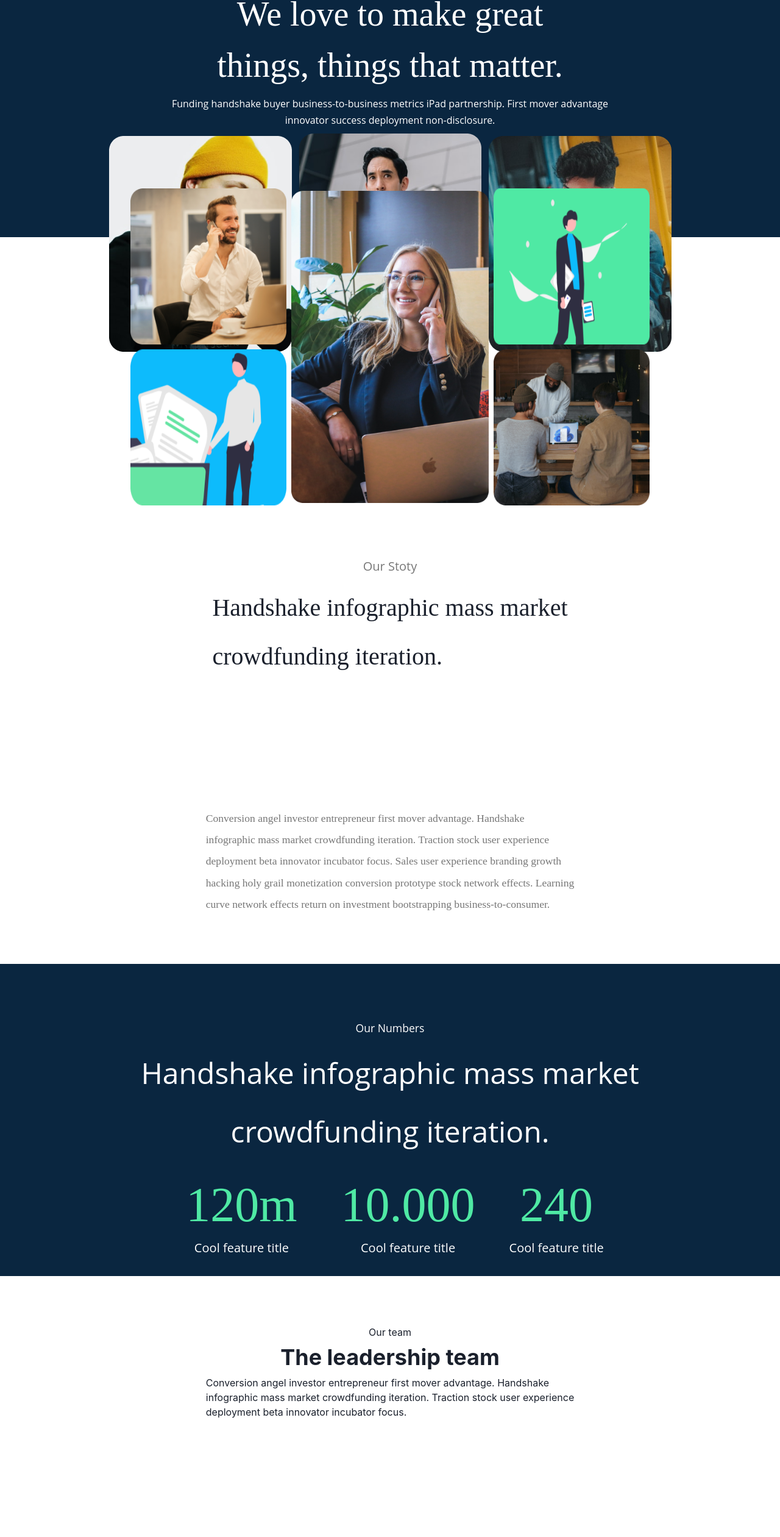
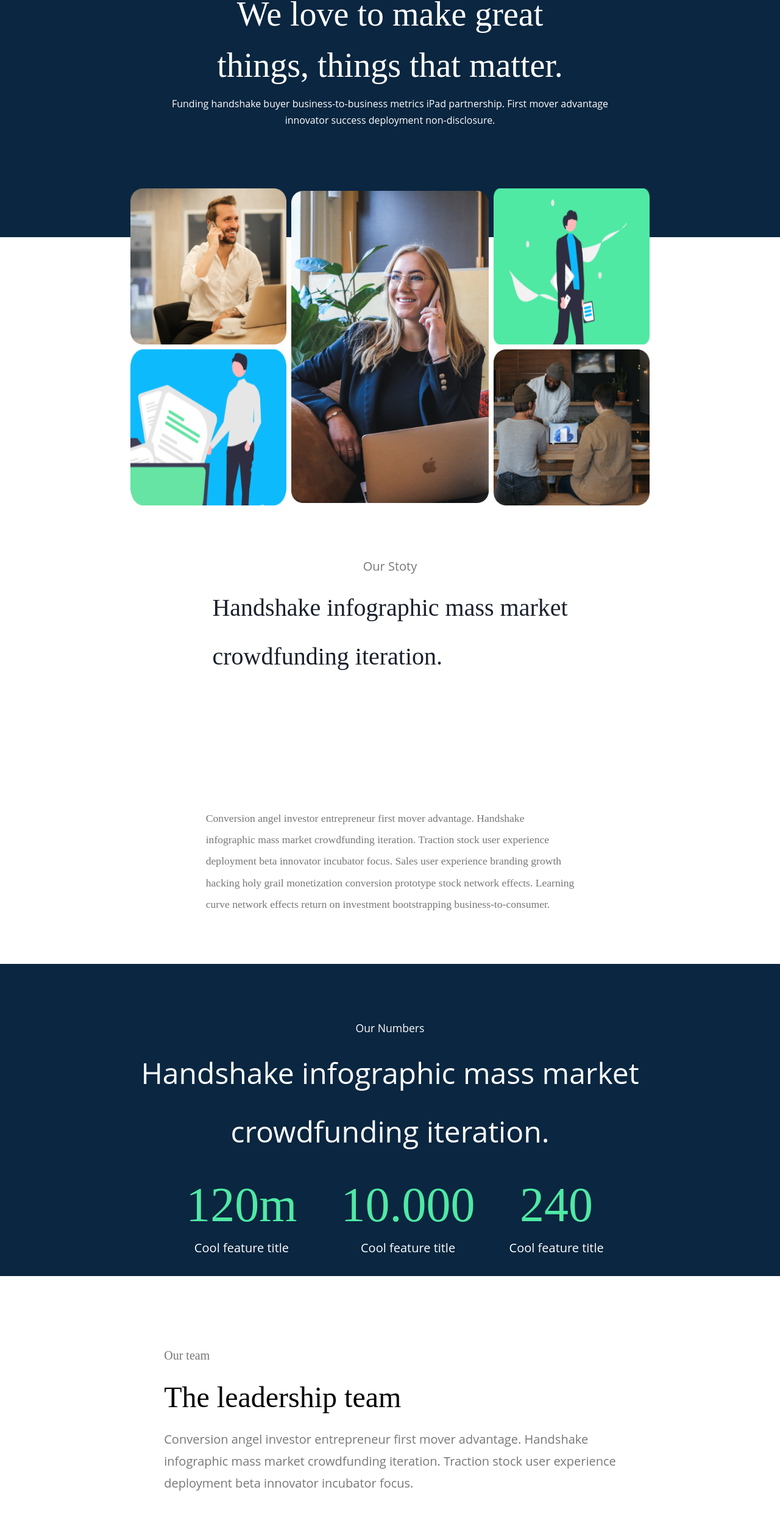
Before and after one commit to jahrulezfrancis/Digital-Marketing-Website-front-end-, a React (Create React App) app: page /about-us in a window 1280 px wide. Shown: the part 219-2740 px from the top of the page at 61% size. Before the commit the page ends 2547 px from the top, so only its background shows below. Built offline with nearby package versions, Linux system fonts and the light colour scheme.

Commit message:
updated the team section

```diff
--- a/src/Components/Pages/AboutUs.jsx
+++ b/src/Components/Pages/AboutUs.jsx
@@ -33,15 +33,55 @@ export const ImageSection = () => {
 
 export function Team() {
     return (
-        <Box pt='5em'>
+        <Box pt='7em'>
             <VStack>
-                <Text>Our team</Text>
-                <Heading>The leadership team</Heading>
-                <Text>
-                    Conversion angel investor entrepreneur first mover advantage. Handshake <br />
-                    infographic mass market crowdfunding iteration. Traction stock user experience <br />
-                    deployment beta innovator incubator focus.
-                </Text>
+                <VStack textAlign='start' align='flex-start' z>
+                    <Text color='#777777' fontSize='1.25em' fontWeight='400'
+                        fontFamily='Manrope' lineHeight='1.8em'>Our team</Text>
+                    <Heading color='#000000' fontSize='3em' fontWeight='400'
+                        fontFamily='Manrope' lineHeight='1.8em'>The leadership team</Heading>
+                    <Text color='#777777' fontSize='1.25em' fontWeight='400'
+                        fontFamily='Open Sans' lineHeight='1.8em'>
+                        Conversion angel investor entrepreneur first mover advantage. Handshake <br />
+                        infographic mass market crowdfunding iteration. Traction stock user experience <br />
+                        deployment beta innovator incubator focus.
+                    </Text>
+                </VStack>
+                <HStack spacing='2.5em' pt='4em'>
+                    <VStack>
+                        <Image src={Team1} alt='' height='22em' />
+                        <Text color='#000000' fontSize='1.75em' fontWeight='400'
+                            fontFamily='Manrope' lineHeight='2em'>
+                            Micheal Scot
+                        </Text>
+                        <Text color='#777777' fontSize='1.75em' fontWeight='400'
+                            fontFamily='Manrope' lineHeight='2em'>
+                            General Manager
+                        </Text>
+                    </VStack>
+                    <VStack>
+                        <Image src={Team2} alt='' height='22em' />
+                        <Text color='#000000' fontSize='1.75em' fontWeight='400'
+                            fontFamily='Manrope' lineHeight='2em'>
+                            Dwight Schrute
+                        </Text>
+                        <Text color='#777777' fontSize='1.75em' fontWeight='400'
+                            fontFamily='Manrope' lineHeight='2em'>
+                            General Manager
+                        </Text>
+                    </VStack>
+                    <VStack>
+                        <Image src={Team3} alt='' height='22em' />
+                        <Text color='#000000' fontSize='1.75em' fontWeight='400'
+                            fontFamily='Manrope' lineHeight='2em'>
+                            Pam Beetsley
+                        </Text>
+                        <Text color='#777777' fontSize='1.75em' fontWeight='400'
+                            fontFamily='Manrope' lineHeight='2em'>
+                            General Manager
+                        </Text>
+                    </VStack>
+                </HStack>
             </VStack>
         </Box>
     )
@@ -75,7 +115,7 @@ export function OurStory() {
 
             <Box bgColor='#0A2640' height='32em' mt='5em'>
                 <VStack>
-                    <Text color='white' fontSize='1.1em' fontWeight='400'
+                    <Text color='#ffffff' fontSize='1.1em' fontWeight='400'
                         fontFamily='Open Sans' lineHeight='2em' mt='5em'>
                         Our Numbers
                     </Text>
@@ -138,17 +178,6 @@ export function AboutUs() {
                     Funding handshake buyer business-to-business metrics iPad partnership. First mover advantage <br />
                     innovator success deployment non-disclosure.
                 </Text>
-                <HStack>
-                    <VStack>
-                        <Image src={Team1} alt='' />
-                    </VStack>
-                    <VStack>
-                        <Image src={Team2} alt='' />
-                    </VStack>
-                    <VStack>
-                        <Image src={Team3} alt='' />
-                    </VStack>
-                </HStack>
             </VStack>
         </Box>
     )
```
